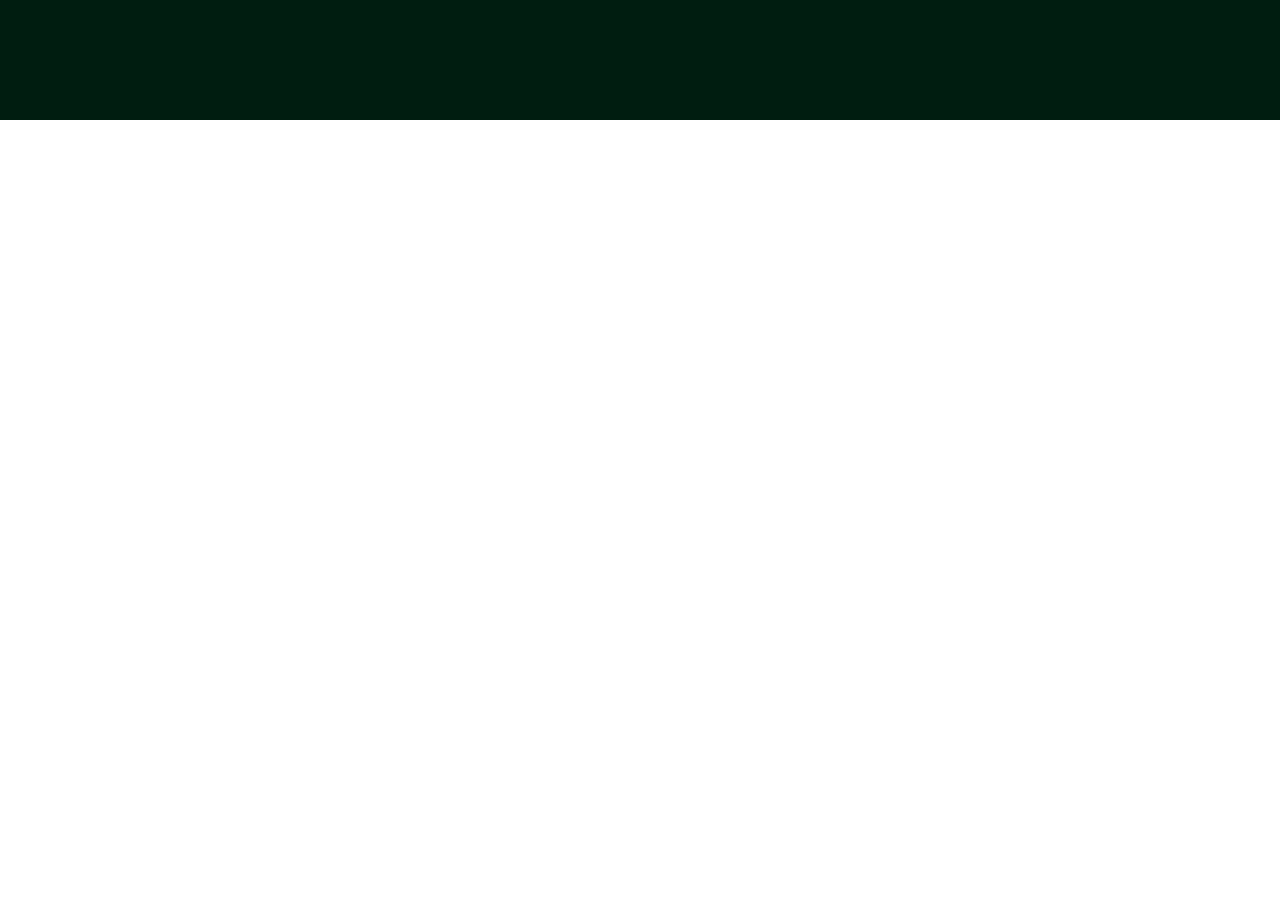
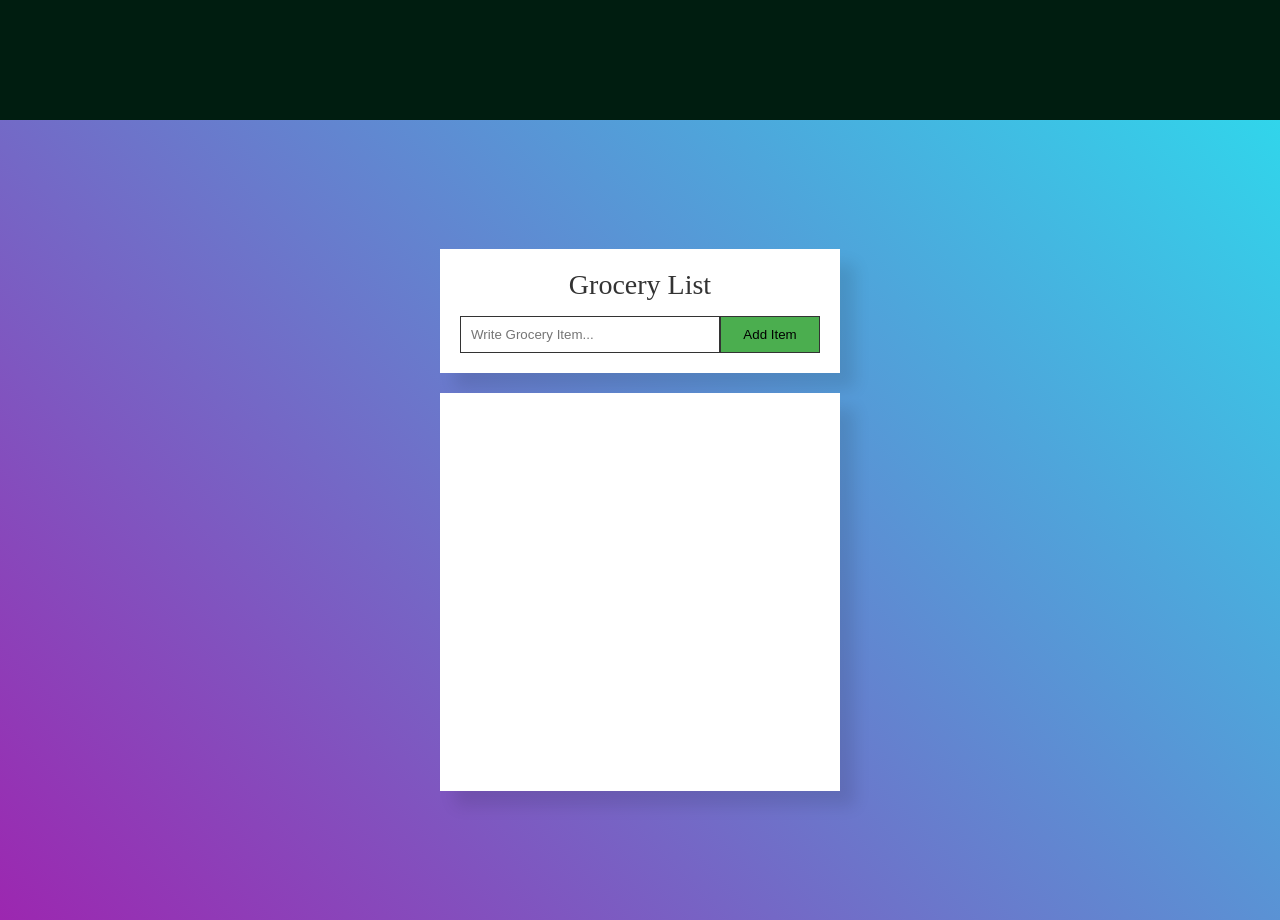
Before and after one commit to AlanProgrammer93/diseniosUI, a React (Vite) app: page / in a window 1280 px wide. Shown: the part 7880-8800 px from the top of the page. Before the commit the page ends 8000 px from the top, so only its background shows below. Built offline with nearby package versions, Linux system fonts and the light colour scheme.

Commit message:
todo list

```diff
--- a/src/App.css
+++ b/src/App.css
@@ -14,6 +14,14 @@
     justify-content: center;
     align-items: center;
     min-height: 100vh;
+}
+
+.AppGLA {
+    display: flex;
+    justify-content: center;
+    align-items: center;
+    min-height: 100vh;
+    background: linear-gradient(45deg, #9c27b0, #31d5eb);
 }
 
 .AppAnimatedLogin {
--- a/src/App.jsx
+++ b/src/App.jsx
@@ -10,6 +10,7 @@ import LoginAnimated from './components/loginAnimated/LoginAnimated'
 import NavbarSearch from './components/navbarSearch/NavbarSearch'
 import RangeInputBasic from './components/rangeInputBasic/RangeInputBasic'
 import RankList from './components/rankList/RankList'
+import GroceryListApp from './components/groceryListApp/GroceryListApp'
 
 function App() {
   const [background, setBackground] = useState(true)
@@ -46,6 +47,9 @@ function App() {
       <div className='AppCOT' style={{ background: '#001d10' }} >
         <Loading />
       </div>
+      <div className='AppGLA'>
+        <GroceryListApp />
+      </div>
 
     </>
   )
--- a/src/components/animatedGlassmorphismLoginRegistration/AnimatedGlassmorphismLoginRegistration.css
+++ b/src/components/animatedGlassmorphismLoginRegistration/AnimatedGlassmorphismLoginRegistration.css
@@ -42,12 +42,12 @@
     }
 }
 
-.container_AGL span {
+/* .container_AGL span {
     position: absolute;
     inset: 5px;
     overflow: hidden;
     border-radius: 15px;
-}
+} */
 
 .container_AGL span {
     position: absolute;
--- /dev/null
+++ b/src/components/groceryListApp/GroceryListApp.css
@@ -0,0 +1,91 @@
+.container_GLA {
+    position: relative;
+    width: 400px;
+    display: flex;
+    flex-direction: column;
+    gap: 20px;
+}
+
+.container_GLA .box_GLA {
+    position: relative;
+    width: 400px;
+    background: #fff;
+    padding: 20px;
+    box-shadow: 15px 15px 15px rgba(0, 0, 0, 0.1);
+}
+
+.container_GLA .box_GLA h2 {
+    font-size: 1.75em;
+    font-weight: 500;
+    color: #333;
+    margin-bottom: 15px;
+    width: 100%;
+    text-align: center;
+}
+
+.container_GLA .box_GLA #grocery {
+    position: relative;
+    width: 100%;
+    display: flex;
+    flex-direction: row;
+    gap: 0;
+}
+
+.container_GLA .box_GLA #grocery input {
+    position: relative;
+    width: 100%;
+    padding: 10px;
+    border: 1px solid #333;
+    outline: none;
+}
+
+.container_GLA .box_GLA #grocery button {
+    background: #4bae4f;
+    min-width: 100px;
+    font-weight: 500;
+    border: 1px solid #333;
+    cursor: pointer;
+    padding: 10px;
+    outline: none;
+}
+
+.container_GLA ol {
+    position: relative;
+    padding: 10px 20px 10px 40px;
+    width: 100%;
+    min-height: 398px;
+    background: #fff repeating-linear-gradient(transparent 0%, transparent 99%, #000 99%, #000 100%);
+    background-size: 50px 50px;
+    box-shadow: 15px 15px 15px rgba(0, 0, 0, 0.1);
+}
+
+.container_GLA ol li {
+    position: relative;
+    font-size: 1.5em;
+    height: 50px;
+}
+
+.container_GLA ol li.done p {
+    text-decoration: line-through;
+    color: rgba(0, 0, 0, 0.2);
+}
+
+.container_GLA ol li .remove {
+    position: absolute;
+    top: 5px;
+    right: 0;
+    width: 25px;
+    height: 25px;
+    color: red;
+    cursor: pointer;
+}
+
+.container_GLA ol li .check {
+    position: absolute;
+    top: 5px;
+    right: 35px;
+    width: 25px;
+    height: 25px;
+    color: green;
+    cursor: pointer;
+}
--- /dev/null
+++ b/src/components/groceryListApp/GroceryListApp.jsx
@@ -0,0 +1,70 @@
+import React, { useState } from 'react'
+import { MdOutlineRemoveCircle } from "react-icons/md";
+import { FaCheckCircle } from "react-icons/fa";
+
+import './GroceryListApp.css'
+
+const GroceryListApp = () => {
+    const [list, setList] = useState([])
+    const [item, setItem] = useState('')
+
+    const handlerAddItem = () => {
+        setList([...list, { title: item, status: false }])
+        setItem('')
+    }
+
+    const handlerRemoveItem = (removeItem) => {
+        setList(list.filter(item => item.title !== removeItem.title));
+    }
+
+    const handlerDone = (update) => {
+        const newList = [...list];
+        const updatedItem = newList.find(
+            item => item.title === update.title
+        );
+        updatedItem.status = !updatedItem.status;
+        setList(newList);
+    }
+    return (
+        <div className='container_GLA'>
+            <div className='box_GLA'>
+                <h2>Grocery List</h2>
+                <div id='grocery'>
+                    <input
+                        id='whiteList'
+                        type='text'
+                        placeholder='Write Grocery Item...'
+                        required
+                        name='item'
+                        onChange={(e) => setItem(e.target.value)}
+                        value={item}
+                    />
+                    <button onClick={handlerAddItem}>Add Item</button>
+                </div>
+            </div>
+            <ol>
+                {
+                    list.length > 0 && list.map(item => (
+                        <li key={item.title} className={`${item.status && 'done'}`}>
+                            <p onClick={() => handlerDone(item)}>{item.title}</p>
+                            <MdOutlineRemoveCircle
+                                className='remove'
+                                onClick={() => handlerRemoveItem(item)}
+                            />
+                            {
+                                item.status && (
+                                    <FaCheckCircle
+                                        className='check'
+                                    />
+                                )
+                            }
+
+                        </li>
+                    ))
+                }
+            </ol>
+        </div>
+    )
+}
+
+export default GroceryListApp
```
